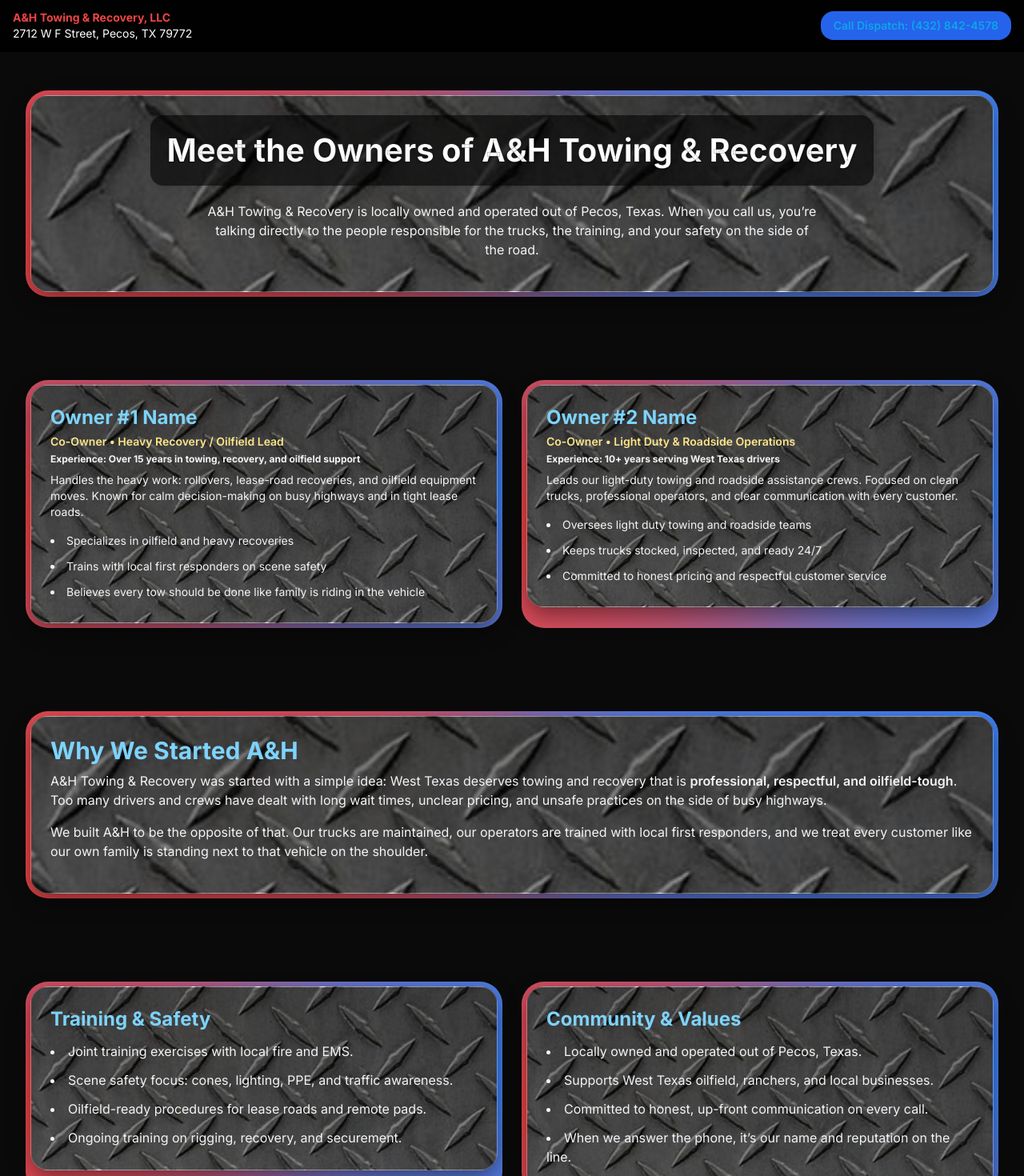
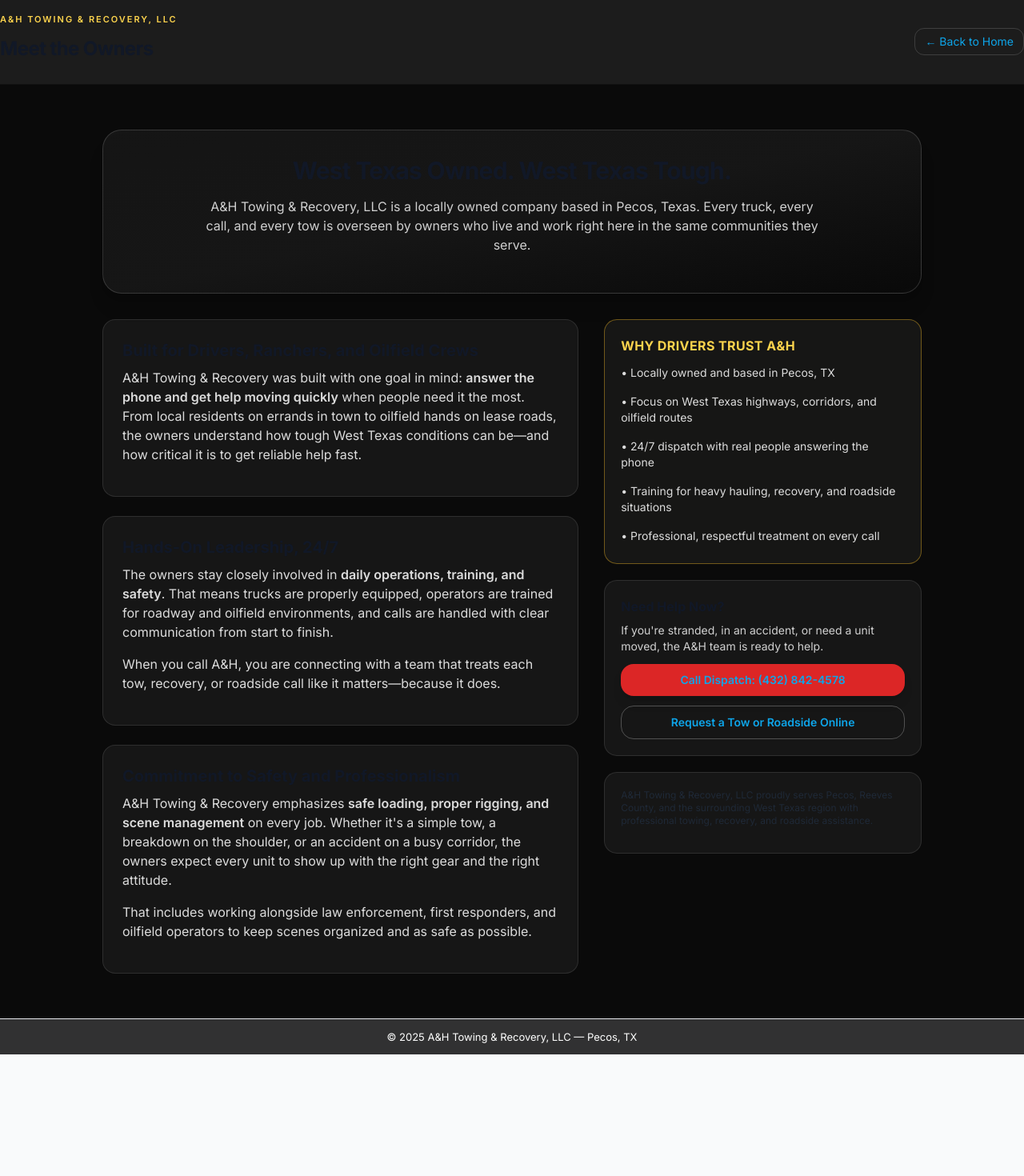
Before and after one commit to davidlibby1415-prog/A-H-Towing-and-Recovery, a Next.js app: page /owners in a window 1280 px wide. Shown: the top 1470 px of the page at 80% size. After the commit the page ends 1318 px from the top, so only its background shows below. Built offline with nearby package versions, Linux system fonts and the light colour scheme.

Commit message:
Update page.jsx

```diff
--- a/app/owners/page.jsx
+++ b/app/owners/page.jsx
@@ -1,267 +1,149 @@
-// FILE: app/owners/page.jsx
-
-import React from "react";
 import Link from "next/link";
 
-/* ========= Simple animated border (matches main site) ========= */
-
-function AnimBorder({ children, className = "" }) {
-  return <div className={`rb-border p-[6px] rounded-[28px] ${className}`}>{children}</div>;
-}
-
-/* ========= Steel panel using diamond plate background ========= */
-
-function SteelPanel({ children, className = "" }) {
-  return (
-    <div
-      className={`rounded-[22px] border shadow-[0_10px_28px_rgba(0,0,0,0.45)] px-4 py-5 md:px-6 md:py-6 ${className}`}
-      style={{
-        backgroundImage:
-          'linear-gradient(0deg, rgba(0,0,0,0.45), rgba(0,0,0,0.55)), url("/diamond-plate.jpg")',
-        backgroundSize: "cover",
-        backgroundRepeat: "no-repeat",
-        backgroundPosition: "center",
-        borderColor: "rgba(255,255,255,0.18)",
-      }}
-    >
-      {children}
-    </div>
-  );
-}
-
-/* ========= Reusable bubble label ========= */
-
-function Bubble({ children, className = "" }) {
-  return (
-    <div
-      className={`inline-block rounded-2xl px-5 py-3 bg-black/55 text-white font-extrabold shadow ${className}`}
-      style={{
-        WebkitTextStroke: "0.25px rgba(0,0,0,.8)",
-        textShadow: "0 1px 2px rgba(0,0,0,.7)",
-      }}
-    >
-      {children}
-    </div>
-  );
-}
-
-/* ========= Owner card ========= */
-
-function OwnerCard({ name, title, years, blurb, bullets = [] }) {
-  return (
-    <AnimBorder>
-      <SteelPanel>
-        <h3 className="text-xl md:text-2xl font-extrabold text-sky-300 mb-1">
-          {name}
-        </h3>
-        <p className="text-sm font-semibold text-amber-200 mb-1">{title}</p>
-        {years && (
-          <p className="text-xs font-bold text-gray-100 mb-2">
-            Experience: {years}
-          </p>
-        )}
-        <p className="text-sm text-gray-100 mb-3">{blurb}</p>
-        {bullets.length > 0 && (
-          <ul className="text-sm text-gray-100 space-y-1 list-disc list-inside">
-            {bullets.map((b) => (
-              <li key={b}>{b}</li>
-            ))}
-          </ul>
-        )}
-      </SteelPanel>
-    </AnimBorder>
-  );
-}
-
-/* ========= Metadata (NOW ALLOWED – this is a server component) ========= */
-
 export const metadata = {
-  title: "Meet the Owners | A & H Towing & Recovery",
+  title: "Meet the Owners | A&H Towing & Recovery, LLC",
   description:
-    "Learn about the owners of A & H Towing & Recovery and why West Texas drivers, ranchers, and oilfield crews trust them.",
+    "Learn about the ownership behind A&H Towing & Recovery, LLC and why West Texas drivers, ranchers, and oilfield crews trust them 24/7.",
 };
-
-/* ========= Page component ========= */
 
 export default function OwnersPage() {
   return (
     <main className="min-h-screen bg-neutral-950 text-white">
-      {/* global styles for animated border (same as main page) */}
-      <style jsx global>{`
-        @property --angle {
-          syntax: "<angle>";
-          initial-value: 0deg;
-          inherits: false;
-        }
-        @keyframes rb-rotate {
-          to {
-            --angle: 360deg;
-          }
-        }
-        .rb-border {
-          --angle: 0deg;
-          background: conic-gradient(
-            from var(--angle),
-            #3b82f6 0%,
-            #ef4444 50%,
-            #3b82f6 100%
-          );
-          animation: rb-rotate 24s linear infinite;
-        }
-      `}</style>
-
-      {/* Header strip (simple) */}
-      <header className="bg-black/90 border-b border-black/60">
-        <div className="container max-w-7xl flex items-center justify-between gap-4 py-3">
-          <div className="text-xs md:text-sm">
-            <div className="font-bold text-red-500">
+      {/* Top bar / simple header */}
+      <header className="border-b border-black/40 bg-ahCharcoal">
+        <div className="container max-w-7xl mx-auto flex items-center justify-between gap-4 py-4 px-4 md:px-0">
+          <div>
+            <p className="text-[11px] font-semibold tracking-[0.18em] uppercase text-amber-300">
               A&amp;H Towing &amp; Recovery, LLC
-            </div>
-            <div>2712 W F Street, Pecos, TX 79772</div>
+            </p>
+            <h1 className="mt-1 text-xl md:text-2xl font-extrabold tracking-tight">
+              Meet the Owners
+            </h1>
           </div>
-          <a
-            href="tel:+14328424578"
-            className="rounded-2xl bg-ahBlue px-4 py-2 text-xs md:text-sm font-semibold shadow hover:brightness-110"
-          >
-            Call Dispatch: (432) 842-4578
-          </a>
+          <div className="flex items-center gap-3 text-sm">
+            <Link
+              href="/"
+              className="rounded-xl border border-white/15 px-3 py-1.5 hover:bg-white/10"
+            >
+              ← Back to Home
+            </Link>
+          </div>
         </div>
       </header>
 
-      {/* Hero / Intro */}
-      <section className="py-10 md:py-12">
-        <div className="container max-w-7xl">
-          <AnimBorder>
-            <SteelPanel className="text-center">
-              <Bubble className="mb-3 bg-black/60">
-                <span className="text-[clamp(26px,4vw,40px)]">
-                  Meet the Owners of A&amp;H Towing &amp; Recovery
-                </span>
-              </Bubble>
-              <p className="mt-2 text-sm md:text-base text-gray-100 max-w-3xl mx-auto">
-                A&amp;H Towing &amp; Recovery is locally owned and operated out
-                of Pecos, Texas. When you call us, you’re talking directly to
-                the people responsible for the trucks, the training, and your
-                safety on the side of the road.
+      {/* Main content */}
+      <section className="container max-w-5xl mx-auto px-4 md:px-0 py-10 md:py-14">
+        {/* Intro card */}
+        <div className="rounded-3xl border border-white/15 bg-gradient-to-br from-neutral-900/90 via-neutral-900/95 to-neutral-950/90 shadow-xl p-6 md:p-8">
+          <h2 className="text-2xl md:text-3xl font-extrabold tracking-tight text-center">
+            West Texas Owned. West Texas Tough.
+          </h2>
+          <p className="mt-3 text-sm md:text-base text-center text-white/80 max-w-3xl mx-auto">
+            A&amp;H Towing &amp; Recovery, LLC is a locally owned company based in Pecos,
+            Texas. Every truck, every call, and every tow is overseen by owners who live
+            and work right here in the same communities they serve.
+          </p>
+        </div>
+
+        {/* Story / background */}
+        <div className="mt-8 grid gap-8 md:grid-cols-[minmax(0,3fr)_minmax(0,2fr)] items-start">
+          {/* Left: story */}
+          <div className="space-y-6">
+            <div className="rounded-2xl border border-white/10 bg-white/5 p-5 md:p-6">
+              <h3 className="text-lg md:text-xl font-extrabold mb-2">
+                Built for Drivers, Ranchers, and Oilfield Crews
+              </h3>
+              <p className="text-sm md:text-base text-white/85 leading-relaxed">
+                A&amp;H Towing &amp; Recovery was built with one goal in mind:{" "}
+                <span className="font-semibold">
+                  answer the phone and get help moving quickly
+                </span>{" "}
+                when people need it the most. From local residents on errands in town to
+                oilfield hands on lease roads, the owners understand how tough West Texas
+                conditions can be—and how critical it is to get reliable help fast.
               </p>
-            </SteelPanel>
-          </AnimBorder>
-        </div>
-      </section>
+            </div>
 
-      {/* Owner cards */}
-      <section className="pb-10 md:pb-12">
-        <div className="container max-w-7xl grid gap-6 md:grid-cols-2">
-          <OwnerCard
-            name="Owner #1 Name"
-            title="Co-Owner • Heavy Recovery / Oilfield Lead"
-            years="Over 15 years in towing, recovery, and oilfield support"
-            blurb="Handles the heavy work: rollovers, lease-road recoveries, and oilfield equipment moves. Known for calm decision-making on busy highways and in tight lease roads."
-            bullets={[
-              "Specializes in oilfield and heavy recoveries",
-              "Trains with local first responders on scene safety",
-              "Believes every tow should be done like family is riding in the vehicle",
-            ]}
-          />
-          <OwnerCard
-            name="Owner #2 Name"
-            title="Co-Owner • Light Duty & Roadside Operations"
-            years="10+ years serving West Texas drivers"
-            blurb="Leads our light-duty towing and roadside assistance crews. Focused on clean trucks, professional operators, and clear communication with every customer."
-            bullets={[
-              "Oversees light duty towing and roadside teams",
-              "Keeps trucks stocked, inspected, and ready 24/7",
-              "Committed to honest pricing and respectful customer service",
-            ]}
-          />
-        </div>
-      </section>
+            <div className="rounded-2xl border border-white/10 bg-white/5 p-5 md:p-6">
+              <h3 className="text-lg md:text-xl font-extrabold mb-2">
+                Hands-On Leadership, 24/7
+              </h3>
+              <p className="text-sm md:text-base text-white/85 leading-relaxed">
+                The owners stay closely involved in{" "}
+                <span className="font-semibold">daily operations, training, and safety</span>.
+                That means trucks are properly equipped, operators are trained for roadway
+                and oilfield environments, and calls are handled with clear communication
+                from start to finish.
+              </p>
+              <p className="mt-3 text-sm md:text-base text-white/85 leading-relaxed">
+                When you call A&amp;H, you are connecting with a team that treats each
+                tow, recovery, or roadside call like it matters—because it does.
+              </p>
+            </div>
 
-      {/* Why we started */}
-      <section className="pb-10 md:pb-12">
-        <div className="container max-w-7xl">
-          <AnimBorder>
-            <SteelPanel>
-              <h2 className="text-2xl md:text-3xl font-extrabold text-sky-300 mb-2 text-center md:text-left">
-                Why We Started A&amp;H
-              </h2>
-              <p className="text-sm md:text-base text-gray-100 leading-relaxed">
-                A&amp;H Towing &amp; Recovery was started with a simple idea:
-                West Texas deserves towing and recovery that is{" "}
-                <span className="font-semibold">
-                  professional, respectful, and oilfield-tough
-                </span>
-                . Too many drivers and crews have dealt with long wait times,
-                unclear pricing, and unsafe practices on the side of busy
-                highways.
+            <div className="rounded-2xl border border-white/10 bg-white/5 p-5 md:p-6">
+              <h3 className="text-lg md:text-xl font-extrabold mb-2">
+                Commitment to Safety and Professionalism
+              </h3>
+              <p className="text-sm md:text-base text-white/85 leading-relaxed">
+                A&amp;H Towing &amp; Recovery emphasizes{" "}
+                <span className="font-semibold">safe loading, proper rigging, and scene management</span>{" "}
+                on every job. Whether it&apos;s a simple tow, a breakdown on the shoulder, or
+                an accident on a busy corridor, the owners expect every unit to show up
+                with the right gear and the right attitude.
               </p>
-              <p className="mt-3 text-sm md:text-base text-gray-100 leading-relaxed">
-                We built A&amp;H to be the opposite of that. Our trucks are
-                maintained, our operators are trained with local first
-                responders, and we treat every customer like our own family is
-                standing next to that vehicle on the shoulder.
+              <p className="mt-3 text-sm md:text-base text-white/85 leading-relaxed">
+                That includes working alongside law enforcement, first responders, and
+                oilfield operators to keep scenes organized and as safe as possible.
               </p>
-            </SteelPanel>
-          </AnimBorder>
-        </div>
-      </section>
+            </div>
+          </div>
 
-      {/* Training & Values */}
-      <section className="pb-12">
-        <div className="container max-w-7xl grid gap-6 md:grid-cols-2">
-          <AnimBorder>
-            <SteelPanel>
-              <h2 className="text-xl md:text-2xl font-extrabold text-sky-300 mb-2">
-                Training &amp; Safety
-              </h2>
-              <ul className="text-sm md:text-base text-gray-100 space-y-1 list-disc list-inside">
-                <li>Joint training exercises with local fire and EMS.</li>
-                <li>Scene safety focus: cones, lighting, PPE, and traffic awareness.</li>
-                <li>Oilfield-ready procedures for lease roads and remote pads.</li>
-                <li>Ongoing training on rigging, recovery, and securement.</li>
+          {/* Right: quick facts / trust box */}
+          <aside className="space-y-5">
+            <div className="rounded-2xl border border-amber-400/40 bg-amber-50/5 p-5">
+              <h3 className="text-base font-extrabold text-amber-300 tracking-wide uppercase mb-2">
+                Why Drivers Trust A&amp;H
+              </h3>
+              <ul className="space-y-2 text-sm text-white/85">
+                <li>• Locally owned and based in Pecos, TX</li>
+                <li>• Focus on West Texas highways, corridors, and oilfield routes</li>
+                <li>• 24/7 dispatch with real people answering the phone</li>
+                <li>• Training for heavy hauling, recovery, and roadside situations</li>
+                <li>• Professional, respectful treatment on every call</li>
               </ul>
-            </SteelPanel>
-          </AnimBorder>
+            </div>
 
-          <AnimBorder>
-            <SteelPanel>
-              <h2 className="text-xl md:text-2xl font-extrabold text-sky-300 mb-2">
-                Community &amp; Values
-              </h2>
-              <ul className="text-sm md:text-base text-gray-100 space-y-1 list-disc list-inside">
-                <li>Locally owned and operated out of Pecos, Texas.</li>
-                <li>Supports West Texas oilfield, ranchers, and local businesses.</li>
-                <li>Committed to honest, up-front communication on every call.</li>
-                <li>When we answer the phone, it’s our name and reputation on the line.</li>
-              </ul>
-            </SteelPanel>
-          </AnimBorder>
-        </div>
-      </section>
-
-      {/* CTA */}
-      <section className="pb-12">
-        <div className="container max-w-7xl text-center">
-          <AnimBorder>
-            <SteelPanel>
-              <p className="text-sm md:text-base text-gray-100 mb-3">
-                When you call A&amp;H Towing &amp; Recovery, you’re calling the
-                owners directly. We take that seriously.
+            <div className="rounded-2xl border border-white/10 bg-white/5 p-5">
+              <h3 className="text-base font-extrabold mb-2">Need Help Now?</h3>
+              <p className="text-sm text-white/80 mb-3">
+                If you&apos;re stranded, in an accident, or need a unit moved, the A&amp;H
+                team is ready to help.
               </p>
-              <a
-                href="tel:+14328424578"
-                className="inline-flex items-center justify-center rounded-2xl px-6 py-3 font-semibold shadow-cta text-white bg-ahBlue hover:brightness-110 focus:outline-none focus:ring-2 focus:ring-offset-2 text-sm md:text-base"
-              >
-                Call Dispatch Now for Service
-              </a>
-              <div className="mt-3 text-xs md:text-sm text-gray-200">
-                Prefer to request by form and text?{" "}
-                <Link href="/#contact" className="underline">
-                  Go to Request for Services
+              <div className="space-y-3">
+                <a
+                  href="tel:+14328424578"
+                  className="block w-full text-center rounded-2xl bg-ahRed px-4 py-2.5 text-sm font-semibold shadow-lg hover:brightness-110"
+                >
+                  Call Dispatch: (432) 842-4578
+                </a>
+                <Link
+                  href="/#contact"
+                  className="block w-full text-center rounded-2xl border border-white/25 px-4 py-2.5 text-sm font-semibold hover:bg-white/10"
+                >
+                  Request a Tow or Roadside Online
                 </Link>
               </div>
-            </SteelPanel>
-          </AnimBorder>
+            </div>
+
+            <div className="rounded-2xl border border-white/10 bg-white/5 p-5 text-xs text-white/70">
+              <p>
+                A&amp;H Towing &amp; Recovery, LLC proudly serves Pecos, Reeves County,
+                and the surrounding West Texas region with professional towing, recovery,
+                and roadside assistance.
+              </p>
+            </div>
+          </aside>
         </div>
       </section>
     </main>
```
